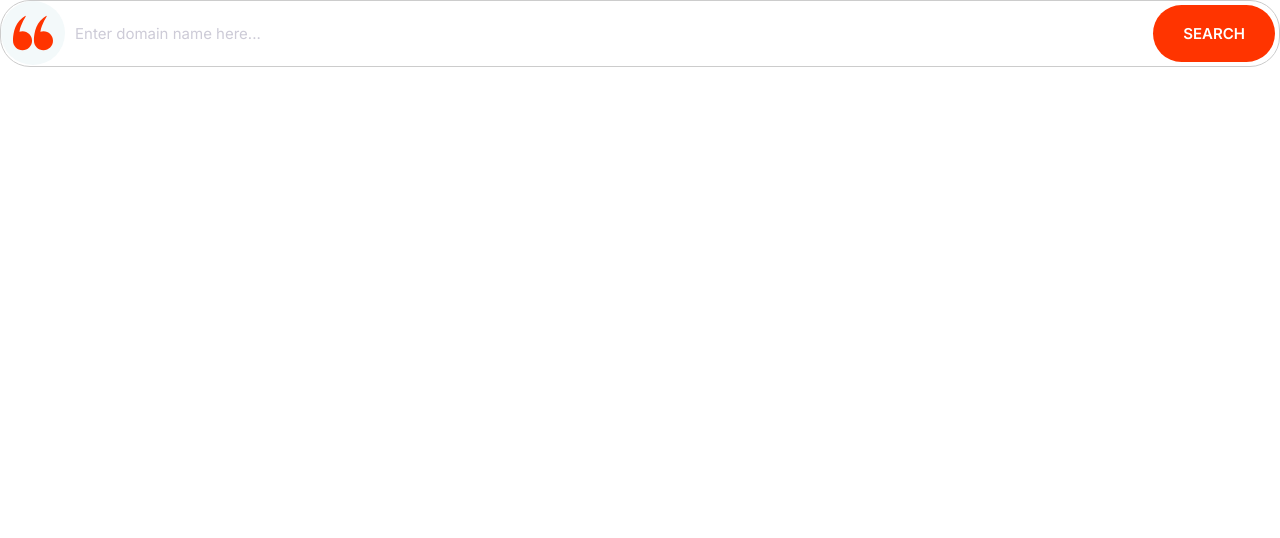
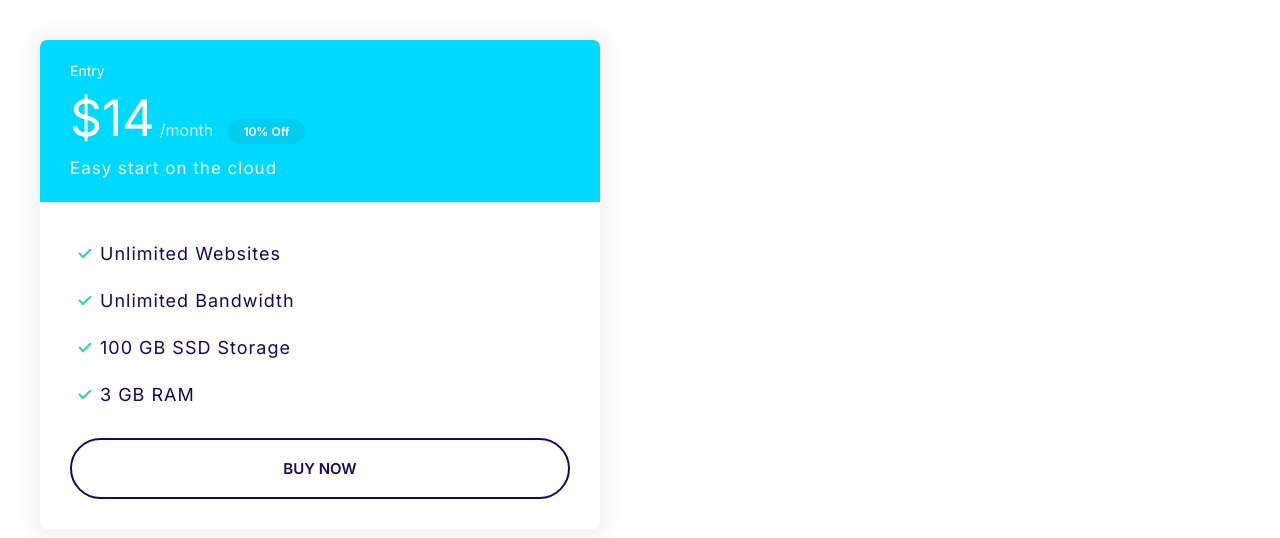
Before and after one commit to MaxwellFZ07/practice-moshified, a plain HTML site: page index.html in a window 1280 px wide. Drawn offline with Linux system fonts and the light colour scheme.

Commit message:
Cards Beginning

```diff
--- a/css/styles.css
+++ b/css/styles.css
@@ -118,6 +118,7 @@ a {
 
 .badge--small {
     font-size: 1.6rem;
+    padding: 0.5rem 1.5rem;
 }
 
 @media screen and (min-width: 1024px) {
@@ -284,3 +285,76 @@ a {
         font-size: 1.5rem;
     }
 }
+
+/* Cards */
+
+.card {
+    border-radius: 7px;
+    box-shadow: 0 0 20px 10px #f3f3f3;
+    overflow: hidden;
+}
+
+.card__header, .card__body {
+    padding: 2rem 3rem;
+}
+
+.card--primary .card__header {
+    background: var(--color-primary);
+    color: #fff;
+}
+
+.card--secondary .card__header {
+    background: var(--color-secondary);
+    color: #fff;
+}
+
+.card--secondary .badge--secondary {
+    background: #02cdf1;
+}
+
+/* Plans */
+
+.plan__name {
+    color: #fff;
+    margin: 0;
+    font-weight: 500;
+    font-size: 2.4rem;
+}
+
+.plan__price {
+    font-size: 6rem;
+}
+
+.plan__billing-cycle {
+    font-size: 2.4rem;
+    font-weight: 300;
+    opacity: 0.8;
+    margin-right: 1rem;
+}
+
+.plan__description {
+    font-size: 2rem;
+    font-weight: 300;
+    letter-spacing: 1px;
+    display: block;
+}
+
+.plan .list__item {
+    margin-bottom: 2rem;
+    letter-spacing: 1px;
+}
+
+@media screen and (min-width: 1024px) {
+    .plan__name {
+        font-size: 1.4rem;
+    }
+    .plan__price {
+        font-size: 5rem;
+    }
+    .plan__billing-cycle {
+        font-size: 1.6rem;
+    }
+    .plan__description {
+        font-size: 1.7rem;
+    }
+}
--- a/index.html
+++ b/index.html
@@ -22,18 +22,27 @@
     <link rel="stylesheet" href="css/styles.css" />
   </head>
   <body>
-    <div class="input-group">
-      <span class="icon-container">
-        <svg class="icon icon--accent">
-          <use xlink:href="images/sprite.svg#quotes"></use>
-        </svg>
-      </span>
-      <input
-        type="text"
-        class="input"
-        placeholder="Enter domain name here..."
-      />
-      <button class="btn btn--accent">Search</button>
+    <div style="width: 50%; padding: 4rem">
+      <div class="plan">
+        <div class="card card--secondary">
+          <header class="card__header">
+            <h3 class="plan__name">Entry</h3>
+            <span class="plan__price">$14</span>
+            <span class="plan__billing-cycle">/month</span>
+            <span class="badge badge--secondary badge--small">10% Off</span>
+            <span class="plan__description">Easy start on the cloud</span>
+          </header>
+          <div class="card__body">
+            <ul class="list list--tick">
+              <li class="list__item">Unlimited Websites</li>
+              <li class="list__item">Unlimited Bandwidth</li>
+              <li class="list__item">100 GB SSD Storage</li>
+              <li class="list__item">3 GB RAM</li>
+            </ul>
+            <button class="btn btn--outline btn--block">Buy Now</button>
+          </div>
+        </div>
+      </div>
     </div>
   </body>
 </html>
```
Also changed, not shown: components/cards.html (added).
